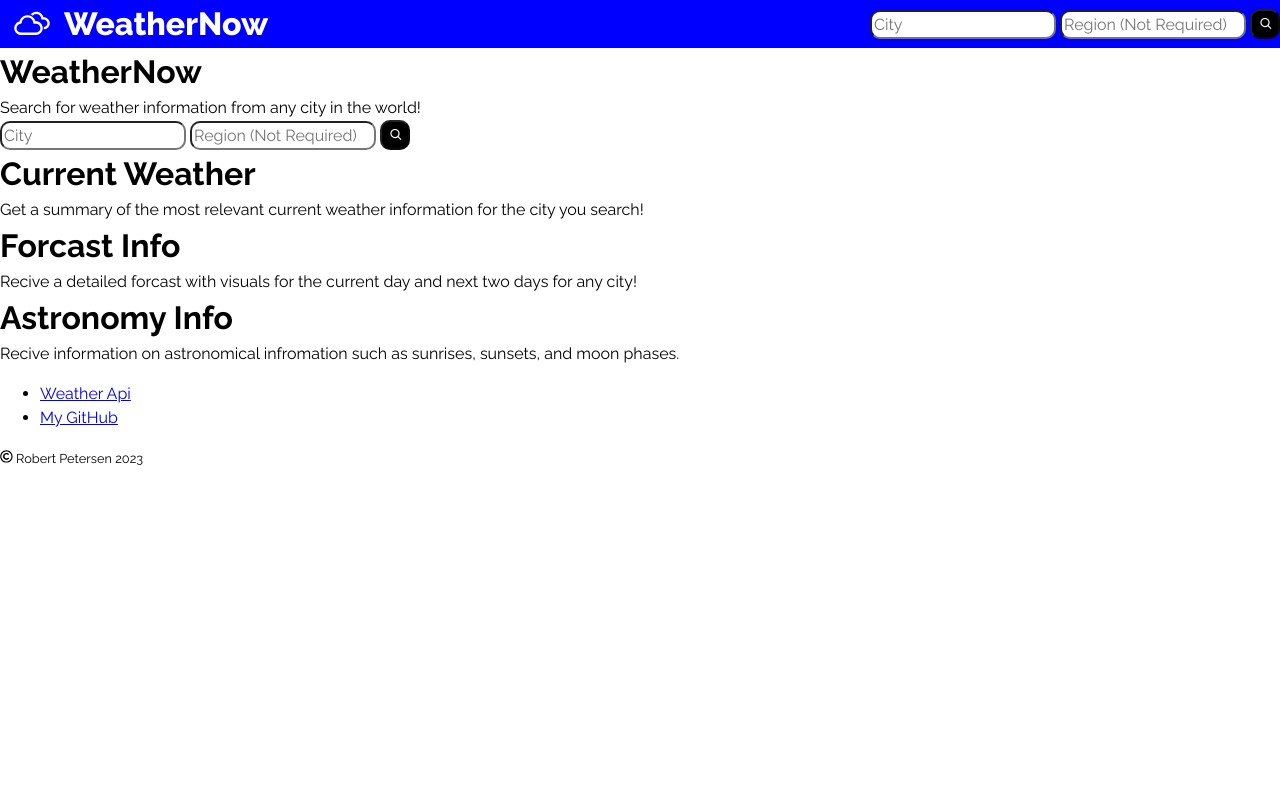
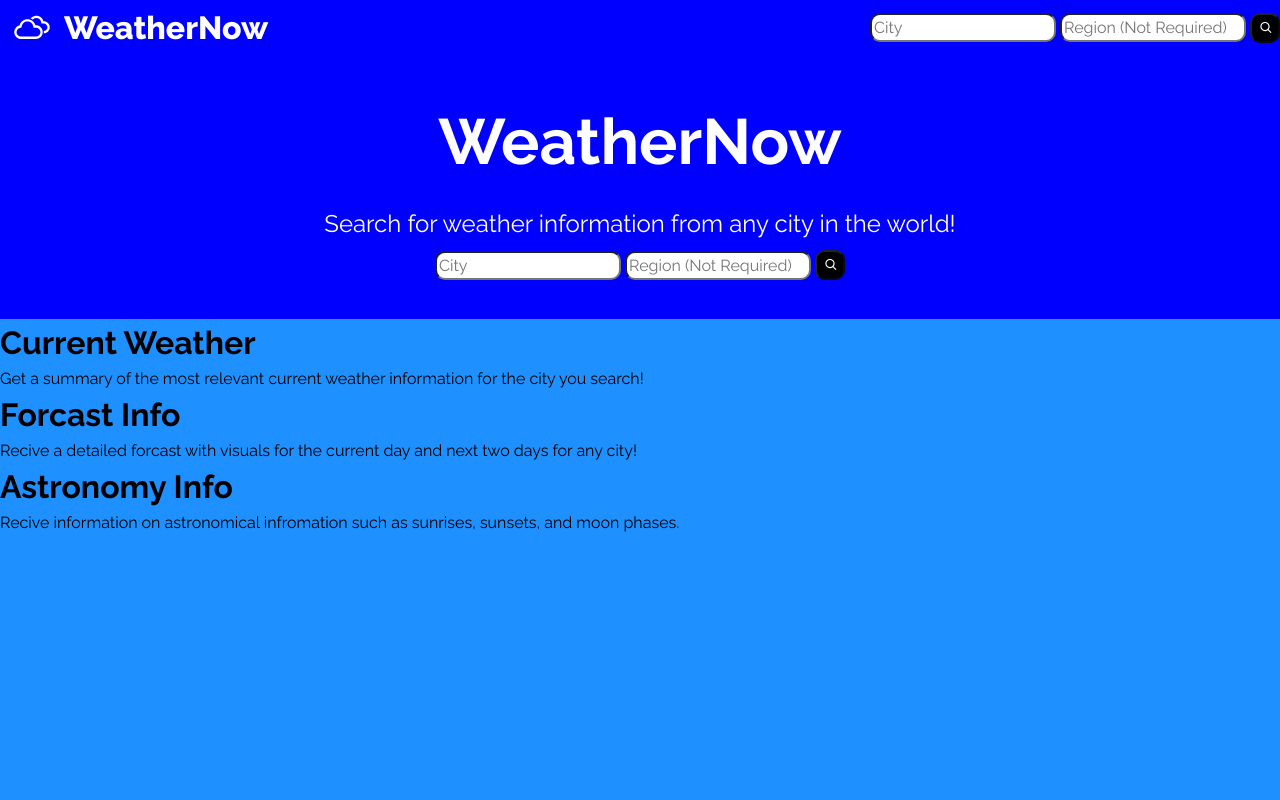
Before and after one commit to robert-petersen/weather-now, a React (Vite) app: page / in a window 1280 px wide. Shown: the top 800 px of the page. Built offline with nearby package versions, Linux system fonts and the light colour scheme; no server answers.

Commit message:
created scss files for landing / created basic mixins

```diff
--- a/src/components/Landing.jsx
+++ b/src/components/Landing.jsx
@@ -1,24 +1,34 @@
-// import React from 'react'
-import Search from "./Search"
+import {useState} from "react";
+import Search from "./Search";
 
 const Landing = ({ setResults }) => {
+  const [active, setActive] = useState(1);
   return (
-    <main>
-      <section>
+    <main className="landing">
+      <section className="main_content">
         <h1>WeatherNow</h1>
         <p>Search for weather information from any city in the world!</p>
         <Search setResults={setResults}/>
       </section>
       <section className="carousel">
-        <article className="current">
+        <article
+          className={active === 1 ? "current_active" : "current"}
+          onClick={() => setActive(1)}
+          >
           <h1>Current Weather</h1>
           <p>Get a summary of the most relevant current weather information for the city you search!</p>
         </article>
-        <article className="forcasts">
+        <article
+          className={active === 2 ? "forcasts_active" : "forcasts"}
+          onClick={() => setActive(2)}
+          >
           <h1>Forcast Info</h1>
           <p>Recive a detailed forcast with visuals for the current day and next two days for any city!</p>
         </article>
-        <article className="astronomy">
+        <article
+          className={active === 3 ? "astronomy_active" : "astronomy"}
+          onClick={() => setActive(3)}
+          >
           <h1>Astronomy Info</h1>
           <p>Recive information on astronomical infromation such as sunrises, sunsets, and moon phases.</p>
         </article>
--- a/src/css/index.css
+++ b/src/css/index.css
@@ -56,6 +56,7 @@ nav {
   align-items: center;
   justify-content: space-between;
   background-color: blue;
+  height: 55px;
 }
 nav h1 .homeLink {
   color: white;
@@ -98,4 +99,27 @@ nav h1 .homeLink .icon {
   font-size: 1rem;
 }
 
+.landing {
+  width: 100%;
+  height: 100vh;
+  background-color: dodgerblue;
+}
+.landing .main_content {
+  height: 33vh;
+  background-color: blue;
+  display: flex;
+  justify-content: center;
+  align-items: center;
+  flex-direction: column;
+  color: white;
+}
+.landing .main_content h1 {
+  font-size: 4rem;
+  margin-bottom: 2vh;
+}
+.landing .main_content p {
+  font-size: 1.5rem;
+  margin-bottom: 1vh;
+}
+
 /*# sourceMappingURL=index.css.map */
--- a/src/main.scss
+++ b/src/main.scss
@@ -4,3 +4,4 @@
 
 @use "./sass/components/nav";
 @use "./sass/components/search";
+@use "./sass/components/landing";
--- a/src/sass/abstracts/_index.scss
+++ b/src/sass/abstracts/_index.scss
@@ -1,3 +1,4 @@
 @forward "./fonts";
 @forward "./breakpoints";
 @forward "./colors";
+@forward "./mixins";
--- /dev/null
+++ b/src/sass/abstracts/_mixins.scss
@@ -0,0 +1,10 @@
+@mixin centered() {
+  display: flex;
+  justify-content: center;
+  align-items: center;
+}
+
+@mixin centeredHorizontal() {
+  display: flex;
+  align-items: center;
+}
--- /dev/null
+++ b/src/sass/components/_landing.scss
@@ -0,0 +1,29 @@
+@use "../abstracts/" as *;
+
+.landing {
+  width: 100%;
+  height: 100vh;
+  background-color: dodgerblue;
+
+  .main_content {
+    height: 33vh;
+    background-color: blue;
+    @include centered;
+    flex-direction: column;
+    color: white;
+
+    h1 {
+      font-size: 4rem;
+      margin-bottom: 2vh;
+    }
+
+    p {
+      font-size: 1.5rem;
+      margin-bottom: 1vh;
+    }
+  }
+
+  .carousel {
+
+  }
+}
--- a/src/sass/components/_nav.scss
+++ b/src/sass/components/_nav.scss
@@ -5,6 +5,7 @@ nav {
   align-items: center;
   justify-content: space-between;
   background-color: blue;
+  height: 55px;
 
   h1 .homeLink {
     // font-size: 40px;
```
Also changed, not shown: 1 other file (tests, documents, lock files or other folders).
